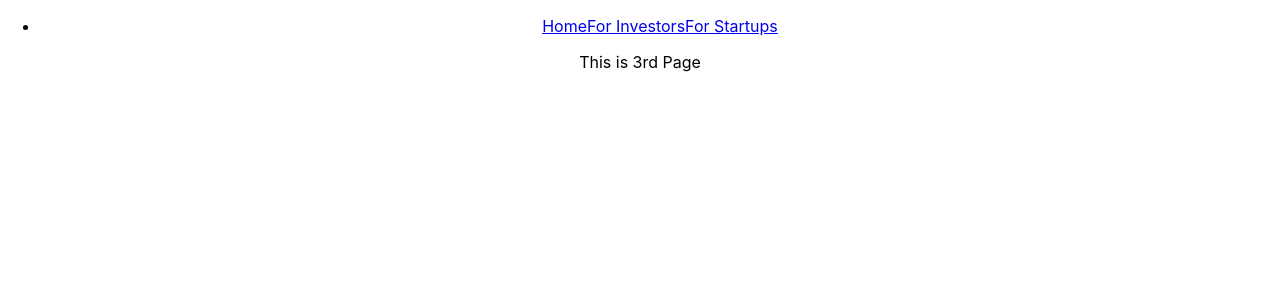
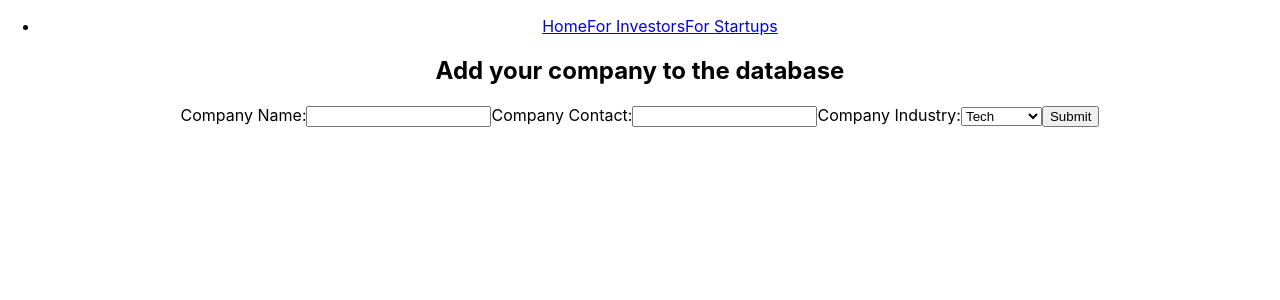
Before and after one commit to flintco/VC-Connect, a React (Create React App) app in the folder client/: page /startup in a window 1280 px wide. Shown: the top 300 px of the page. Built offline with nearby package versions, Linux system fonts and the light colour scheme; the HTML template or start-up script is replaced by a standard one.

Commit message:
Moved functionality off of homepage

```diff
--- a/client/src/Startups.js
+++ b/client/src/Startups.js
@@ -3,12 +3,80 @@ import React from 'react';
 class Startup extends React.Component{
     constructor(props){
         super(props);
+        this.state = {
+          companyName: "",
+          companyContact: "",
+          companyIndustry: "Tech"
+        };
+
+        this.postCall = this.postCall.bind(this);
+        this.handleNameChange = this.handleNameChange.bind(this);
+        this.handleContactChange = this.handleContactChange.bind(this);
+        this.handleIndustryChange = this.handleIndustryChange.bind(this);
+        this.handleNewCompanySubmit = this.handleNewCompanySubmit.bind(this);
     }
+
+    postCall(){
+        const data = {
+          name: this.state.companyName,
+          contact: this.state.companyContact,
+          industry: this.state.companyIndustry
+        };
+        const postOptions = {
+          method: 'POST',
+          headers: {'Content-Type':'application/json'},
+          body: JSON.stringify(data)
+        };
+
+        fetch("http://localhost:9000/newStartup", postOptions)
+        .then(res => {console.log(res)})
+    }
+
+    handleNameChange(event) {
+        this.setState({companyName: event.target.value});
+      }
+
+      handleContactChange(event) {
+        this.setState({companyContact: event.target.value});
+      }
+
+      handleIndustryChange(event) {
+        this.setState({companyIndustry: event.target.value});
+      }
+
+      handleNewCompanySubmit(event) {
+        this.postCall();
+        this.setState({companyName: ""});
+        this.setState({companyContact: ""})
+        alert(this.state.companyName + ' has been added to the database.');
+        event.preventDefault();
+    }
+
+    componentWillMount(){}
 
     render(){
         return(
             <div>
-                <p2>This is 3rd Page</p2>
+                <h2>Add your company to the database</h2>
+        <form onSubmit={this.handleNewCompanySubmit}>
+          <label>
+            Company Name:
+            <input type="text" value={this.state.companyName} onChange={this.handleNameChange}/>
+          </label>
+          <label>
+            Company Contact:
+            <input type="text" value={this.state.companyContact} onChange={this.handleContactChange}/>
+          </label>
+          <label>
+            Company Industry:
+            <select value={this.state.companyIndustry} onChange={this.handleIndustryChange}>
+              <option value="Tech">Tech</option>
+              <option value="Insurance">Insurance</option>
+              <option value="Food">Food</option>
+            </select>
+          </label>
+          <input type="submit" value="Submit"/>
+        </form>
             </div>
         )
     }
--- a/client/src/VC.js
+++ b/client/src/VC.js
@@ -3,12 +3,59 @@ import React from 'react';
 class VC extends React.Component{
     constructor(props){
         super(props);
+        this.state = {
+            companyList: "",
+            companyType: "Tech"
+        };
+
+        //This binding is needed for this to work in callback
+        this.getStartups = this.getStartups.bind(this);
+        this.handleTypeChange = this.handleTypeChange.bind(this);
+        this.handleTypeSubmit = this.handleTypeSubmit.bind(this);
     }
+
+    getStartups(){
+        var callWithIndustry = "http://localhost:9000/findStartup/" + this.state.companyType;
+        //console.log(callWithIndustry);
+        fetch(callWithIndustry)
+          .then(res => res.text())
+          .then(res => this.setState({companyList: res}));
+    }
+
+    handleTypeChange(event){
+        this.setState({companyType: event.target.value});
+      }
+
+    handleTypeSubmit(event){
+        this.getStartups();
+        event.preventDefault();
+    }
+
+    mapFunc(){}
+
+    componentWillMount(){}
+
 
     render(){
         return(
             <div>
-                <p2>This is 2nd Page</p2>
+                 <h2>Search for companies in the database</h2>
+
+        <form onSubmit={this.handleTypeSubmit}>
+          <label>
+            Choose your company type
+            <select value={this.state.companyType} onChange={this.handleTypeChange}>
+              <option value="Tech">Tech</option>
+              <option value="Insurance">Insurance</option>
+              <option value="Food">Food</option>
+            </select>
+          </label>
+          <input type="submit" value="Submit" />
+        </form>
+
+        <p>{this.state.companyList}</p>
+        <br></br>
+        <button onclick="mapFunc()">Map</button>
             </div>
         )
     }
```
